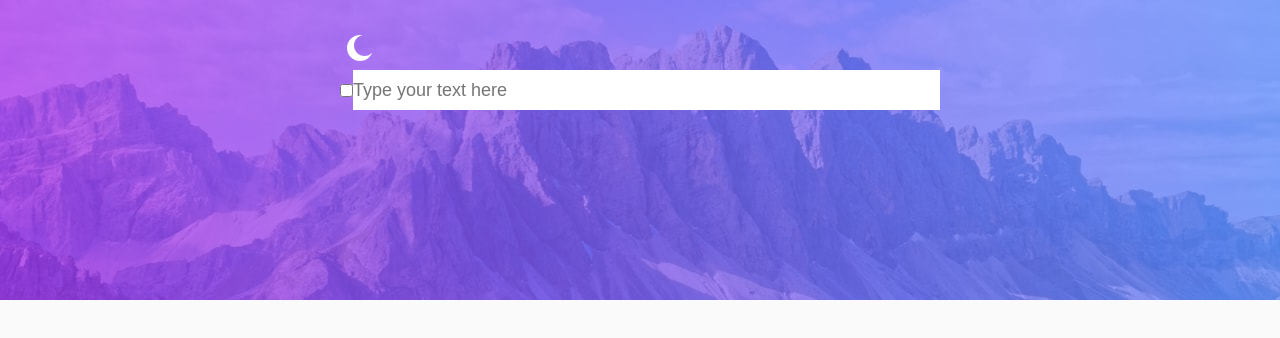
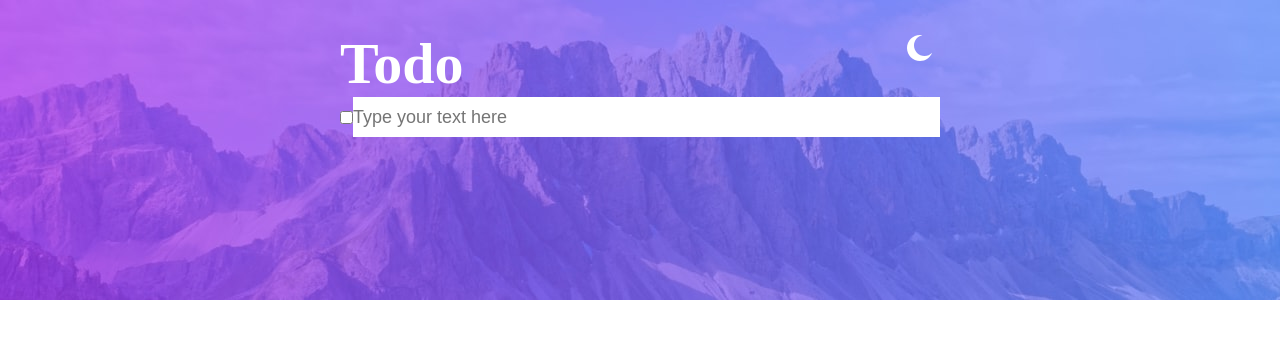
Before and after one commit to jonasalberton/todo-list, a React (Vite) app: page / in a window 1280 px wide. Shown: the top 338 px of the page. Built offline with nearby package versions, Linux system fonts and the light colour scheme.

Commit message:
fix: theme type

```diff
--- a/src/App.tsx
+++ b/src/App.tsx
@@ -1,6 +1,6 @@
 import { useState } from 'react';
 import Home from './pages/Home';
-import { styled } from './stitches.config';
+import { styled, theme } from './stitches.config';
 import DarkTheme from './themes/Dark';
 import LightTheme from './themes/Light';
 import ThemeContext from './themes/ThemeContext';
@@ -8,7 +8,8 @@ import Theme from './models/Theme';
 import localStorageService from './services/localStorageService';
 
 const Body = styled('div', {
-  background: '$background',
+  background: theme.colors.backgroundApp,
+  color: theme.colors.textColor,
   width: '100%',
   minHeight: '100%',
 });
--- /dev/null
+++ b/src/models/ThemeColors.ts
@@ -0,0 +1,6 @@
+type ThemeColors = {
+  backgroundApp: string,
+  textColor: string,
+}
+
+export default ThemeColors;
--- a/src/pages/Home.tsx
+++ b/src/pages/Home.tsx
@@ -16,13 +16,27 @@ const Container = styled('div', {
   zIndex: '1'
 })
 
+const Title = styled('div', {
+  fontSize: '58px',
+  color: 'white',
+  fontWeight: 'bold'
+})
+
+const TitleContainer = styled('div', {
+   display: 'flex',
+   justifyContent: 'space-between'
+});
+
 function Home() {
 
   return (
     <Body>
       <Header></Header>
       <Container>
-        <ThemeSwitcher></ThemeSwitcher>
+        <TitleContainer>
+          <Title>Todo</Title>
+          <ThemeSwitcher/>
+        </TitleContainer>
         <TodoList></TodoList>
       </Container>
     </Body>
--- a/src/stitches.config.ts
+++ b/src/stitches.config.ts
@@ -1,4 +1,7 @@
 import { createStitches } from '@stitches/react';
+import ThemeColors from './models/ThemeColors';
+
+const colors: Partial<ThemeColors> = {};
 
 export const {
   styled,
@@ -11,9 +14,7 @@ export const {
   config,
 } = createStitches({
   theme: {
-    colors: {
-      background: ''
-    },
+   colors
   },
   media: {
     bp1: '(min-width: 480px)',
--- a/src/themes/Dark.ts
+++ b/src/themes/Dark.ts
@@ -1,9 +1,13 @@
-import {createTheme } from '../stitches.config';
+import { createTheme } from '../stitches.config';
+import ThemeColors from '../models/ThemeColors';
+
+const colors: ThemeColors = {
+  backgroundApp: 'hsl(240, 20%, 12%)',
+  textColor: 'white'
+}
 
 const DarkTheme = createTheme({
-  colors: {
-    background: 'hsl(240, 20%, 12%)',
-  },
+  colors
 });
 
 export default DarkTheme;
--- a/src/themes/Light.ts
+++ b/src/themes/Light.ts
@@ -1,9 +1,13 @@
 import { createTheme } from '../stitches.config';
+import ThemeColors from '../models/ThemeColors';
+
+const colors: ThemeColors = {
+  backgroundApp: 'hsl(240, 0%, 98%)',
+  textColor: 'black'
+}
 
 const LightTheme = createTheme({
-  colors: {
-    background: 'hsl(240, 0%, 98%)',
-  },
+ colors
 });
 
 export default LightTheme;
```
